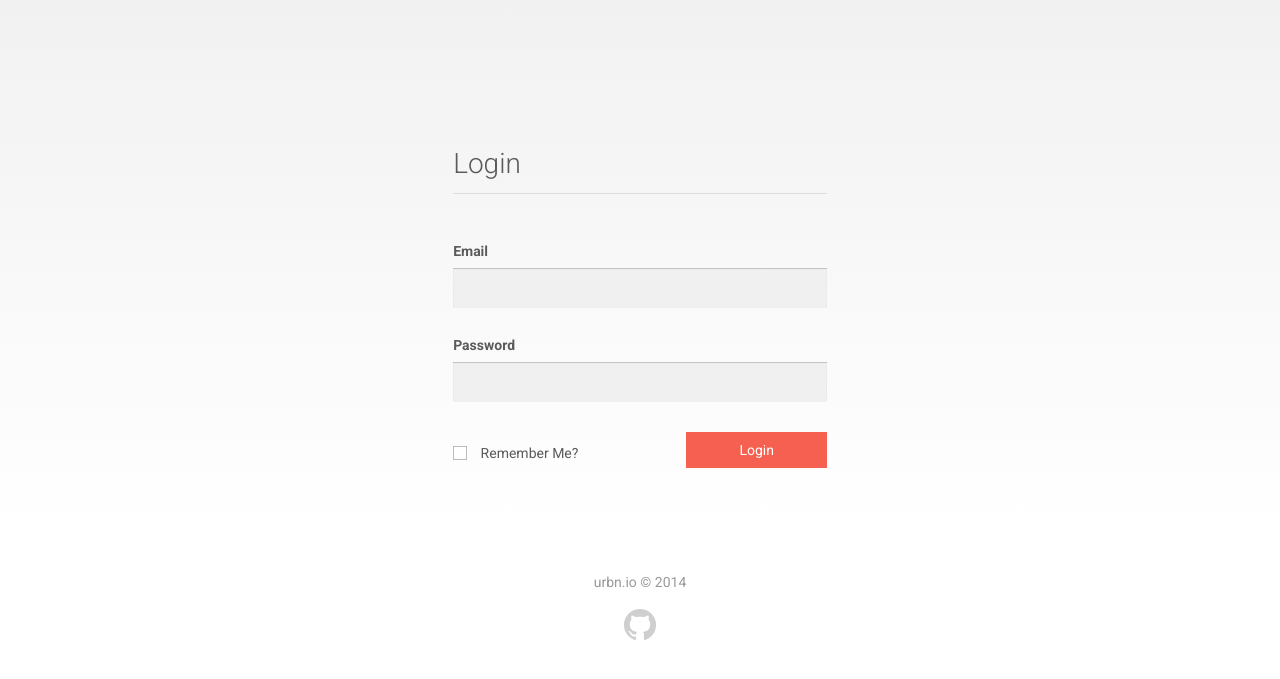
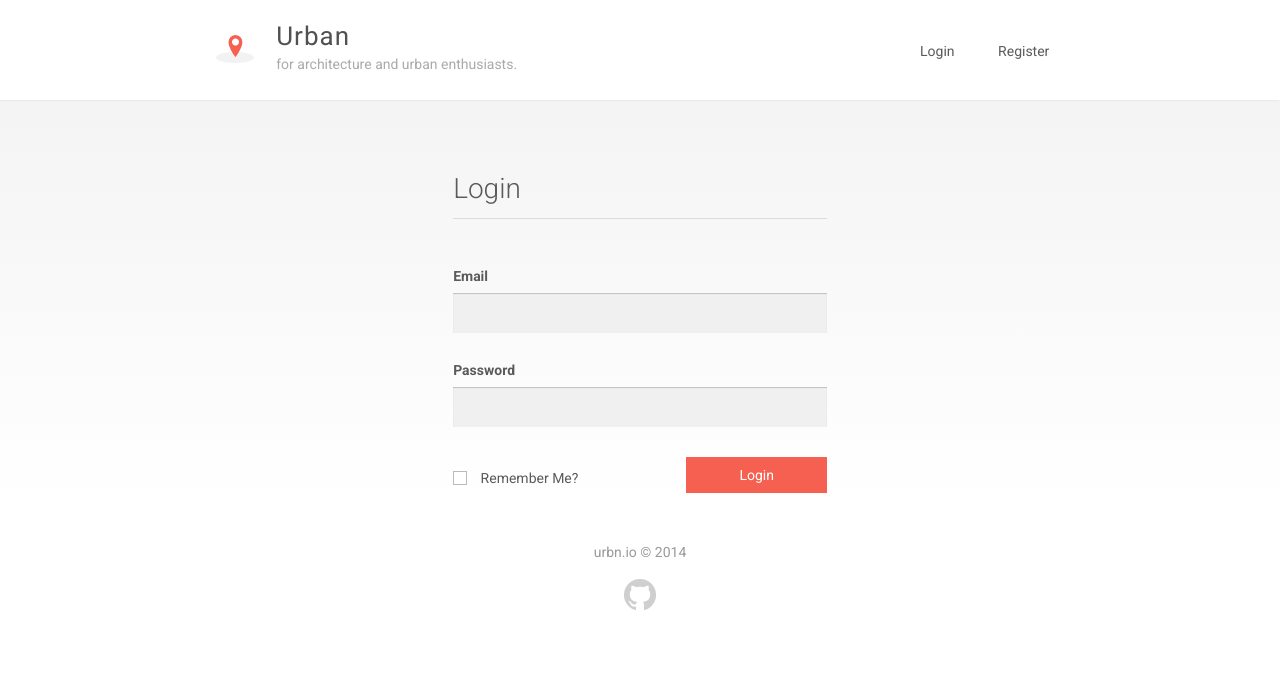
Before and after one commit to NathanCH/Urban, a PHP site: page /2014/urban/ in a window 1280 px wide. Shown: the top 679 px of the page. Run offline with PHP 8.4, Linux system fonts and the light colour scheme; some libraries are stand-ins or nearby versions.

Commit message:
Rendering layouts
- Added basic page layout.
- Modified render() to route views through layout().
- Defined layout paths.
- Added header markup with basic navigation.
- Created basic placeholder logo.

```diff
--- a/application/config/config.php
+++ b/application/config/config.php
@@ -34,6 +34,12 @@
     define('APP_VER' , '0.1');
 
 /**
+ *  Layout Path.
+ */
+    define('LAYOUT_VIEWS', 'application/layouts/');
+    define('LAYOUT_VIEW_FILE_TYPE' , '.php');
+
+/**
  *  View Path.
  */
     define('PATH_VIEWS', 'application/views/');
--- a/application/controller/user.php
+++ b/application/controller/user.php
@@ -14,10 +14,9 @@
          *  @todo figure out what to do here.
          */
             public function index() {
-                // For now, render blank page.
-                $this->render('_templates/header');
-                $this->render('pages/blank');
-                $this->render('_templates/footer');
+
+                // Render layout and view files.
+                $this->render('static/index', 'pages/blank');
             }
 
         /**
@@ -74,10 +73,8 @@
                     }
                 }
 
-                // Render view files.
-                $this->render('_templates/header');
-                $this->render('user/login', $data);
-                $this->render('_templates/footer');
+                // Render layout and view files.
+                $this->render('static/index', 'user/login', $data);
             }
 
         /**
@@ -168,36 +165,33 @@
 
                 }
 
-                // Render view files.
-                $this->render('_templates/header');
-                $this->render('user/register', $data);
-                $this->render('_templates/footer');
+                // Render layout and view files.
+                $this->render('static/index', 'user/register', $data);
             }
 
         /**
          *  Edit user.
          *
          *  @todo I may turn this into user/profile and have inline editing.
+         *  @todo Check that the user is logged in.
          */
             public function edit($id = null) {
 
                 $data = array();
 
-                $users_model = $this->loadModel('UsersModel');
+                // $users_model = $this->loadModel('UsersModel');
 
-                // If the current user is logged in.
-                if($users_model->isLoggedIn()) {
-                    echo 'Welcome ' . Input::escape($users_model->data()->email) . ' - <a href="'. URL .'user/logout">Logout</a>';
-                }
+                // // If the current user is logged in.
+                // if($users_model->isLoggedIn()) {
+                //     echo 'Welcome ' . Input::escape($users_model->data()->email) . ' - <a href="'. URL .'user/logout">Logout</a>';
+                // }
 
-                else{
-                    echo 'Please <a href="'. URL .'user/login">Login</a> or <a href="'. URL .'user/register">Register</a> ';
-                }
+                // else{
+                //     echo 'Please <a href="'. URL .'user/login">Login</a> or <a href="'. URL .'user/register">Register</a> ';
+                // }
 
-                //Render the view files.
-                $this->render('_templates/header');
-                $this->render('user/edit', $data);
-                $this->render('_templates/footer');
+                // Render layout and view files.
+                $this->render('static/index', 'user/edit', $data);
             }
 
 
--- /dev/null
+++ b/application/layouts/static/index.php
@@ -0,0 +1,16 @@
+<?php
+/**
+ *  Static Layout.
+ *
+ *  associated views: user/login, user/register, user/edit
+ */
+
+    // Echo header view.
+    echo $this->view('_templates/header', $data);
+
+    // View Content.
+    echo $data['view_content'];
+
+    // Echo footer view.
+    echo $this->view('_templates/footer', $data);
+?>
--- a/application/libs/application.php
+++ b/application/libs/application.php
@@ -31,7 +31,7 @@ class Application
         $this->splitUrl();
 
         // Check if cookie exists but no session.
-        if( Cookie::exists(COOKIE_NAME) && !Session::exists(SESSION_NAME)) {
+        if(Cookie::exists(COOKIE_NAME) && !Session::exists(SESSION_NAME)) {
 
             // Get cookie name.
             $hash = Cookie::get(COOKIE_NAME);
@@ -41,6 +41,7 @@ class Application
 
             // If cookie matches with an existing session.
             if($hashCheck->count()) {
+                // Login user (create a session).
                 require 'application/models/usersmodel.php';
                 $users_model = new UsersModel($hashCheck->first()->user_id);
                 $users_model->login();
--- a/application/libs/controller.php
+++ b/application/libs/controller.php
@@ -1,33 +1,57 @@
 <?php
 
 /**
- * This is the "base controller class". All other "real" controllers extend this class.
+ *  This is the "base controller class". All other controllers extend this class.
  */
     class Controller
     {
 
         /**
          *  Load the model with the given name.
-     *  loadModel("SongModel") would include models/songmodel.php and create the object in the controller, like this:
-     *  $songs_model = $this->loadModel('SongsModel');
-     *  Note that the model class name is written in "CamelCase", the model's filename is the same in lowercase letters
          *
          *  @param   string $model_name      The name of the model
          *  @param   string $param           Pass the model information.
          *  @return  object model
          */
             public function loadModel($model_name, $param = null) {
+
+                // Require model file.
                 require_once 'application/models/' . strtolower($model_name) . '.php';
+
                 return new $model_name($param);
             }
 
         /**
-     *  Render view files.
+         *  Render layout and view files.
          *
-     *  @param $view         the page to render.
+         *  @param $layout       the layout to render.
+         *  @param $view         the view to render.
+         *  @param $data_array   data to be passed to view() and layout().
+         */
+            public function render($layout, $view, $data = array()) {
+
+                // Returns view HTML.
+                $prepare_view = $this->view($view, $data);
+
+                // Store view HTML inside along with rest of $data.
+                $data['view_content'] = $prepare_view;
+
+                // Don't need it anymore.
+                unset($prepare_view);
+
+                // Returns layout HTML.
+                $prepare_layout = $this->layout($layout, $data);
+
+                echo $prepare_layout;
+            }
+
+        /**
+         *  Prepare view files.
+         *
+         *  @param $view         the view to render.
          *  @param $data_array   data to be passed to the view.
          */
-        public function render($view, $data = array()) {
+            public function view($view, $data = array()) {
 
                 extract($data);
 
@@ -40,8 +64,32 @@ class Controller
                 include $path;
 
                 // Render view file.
-            $render_view = ob_get_clean();
+                $html = ob_get_clean();
 
-            echo $render_view;
+                return $html;
+            }
+
+        /**
+         *  Render Layout.
+         *
+         *  @param $layout       the layout to render.
+         *  @param $data_array   data to be passed to the layout.
+         */
+            public function layout($layout, $data = array()) {
+
+                extract($data);
+
+                // Start buffer.
+                ob_start();
+
+                // Build full path to layout file.
+                $path = LAYOUT_VIEWS . $layout . LAYOUT_VIEW_FILE_TYPE;
+
+                include $path;
+
+                // Render layout file.
+                $html = ob_get_clean();
+
+                return $html;
             }
     }
--- a/application/models/usersmodel.php
+++ b/application/models/usersmodel.php
@@ -112,7 +112,7 @@
 
                 // When username or password haven't been defined, but the current user exists.
                 if(!$username && !$password && $this->exists()) {
-                    // Create a session for this user.
+                    // Create a session for a user that has a valid cookie.
                     Session::put($this->_sessionName, $this->data()->id);
                 }
 
@@ -124,6 +124,7 @@
                     if($user) {
                         // Create new hash and check if it matches their password.
                         if($this->data()->password === Hash::make($password, $this->data()->salt)) {
+
                             // Create a session with this user's id.
                             Session::put($this->_sessionName, $this->data()->id);
 
--- a/application/views/_templates/header.php
+++ b/application/views/_templates/header.php
@@ -16,3 +16,34 @@
         <script src="<?= URL; ?>public/js/functions.js"></script>
     </head>
     <body>
+        <header class="site-header">
+            <div class="site-container site-container-centered">
+                <div class="row">
+                    <div class="small-12 medium-8 large-8 columns">
+                        <div class="row site-logo-container">
+                            <div class="small-2 medium-1 large-1 columns">
+                                <a href="<?= URL ?>">
+                                    <img class="logo-icon" src="<?= URL; ?>public/img/logo-icon.png" />
+                                </a>
+                            </div>
+                            <div class="small-10 medium-11 large-11 columns">
+                                <span class="logo-text mlm"><a href="<?= URL ?>">Urban</a></span>
+                                <span class="slogan mlm">for architecture and urban enthusiasts.</span>
+                            </div>
+                        </div>
+                    </div>
+                    <div class="small-12 medium-4 large-4 columns">
+                        <nav class="site-navigation right">
+                            <ul>
+                                <li class="site-navigation-item">
+                                    <a href="<?= URL; ?>user/login">Login</a>
+                                </li>
+                                <li class="site-navigation-item">
+                                    <a href="<?= URL; ?>user/register">Register</a>
+                                </li>
+                            </ul>
+                        </nav>
+                    </div>
+                </div>
+            </div>
+        </header>
--- a/application/views/user/edit.php
+++ b/application/views/user/edit.php
@@ -7,7 +7,7 @@
  */
 ?>
 
-    <div class="container container-centered">
+    <div class="site-container site-container-centered">
         <header class="row">
             <div class="columns">
                 <h1>Edit Profile</h1>
@@ -106,7 +106,7 @@
                         <div class="small-12 medium-12 large-12 columns">
                             <div class="textarea-editor">
                                 <div class="textarea-editor-body" contenteditable="true">
-                                    <p>Lorem ipsum dolor sit amet, consectetur adipiscing elit. Vestibulum pharetra metus eros, at molestie nisl tincidunt at. Phasellus ac facilisis leo.</p>
+                                    <p>Lorem ipsum dolor sit amet, consectetur adipiscing elit. Vestibulum @NathanCH pharetra metus eros, at molestie nisl tincidunt at. Phasellus ac facilisis leo.</p>
                                 </div>
                                 <div class="textarea-editor-tools">
                                     <ul class="tools clearfix">
--- a/application/views/user/login.php
+++ b/application/views/user/login.php
@@ -9,13 +9,13 @@
  */
 ?>
 
-    <div class="container-small container-centered">
+    <div class="site-container-small site-container-centered">
         <header class="row">
             <div class="small-12 medium-12 large-12 columns">
                     <h1>Login</h1>
             </div>
         </header>
-        <form action="<?= URL; ?>users/login/" method="POST">
+        <form action="<?= URL; ?>user/login/" method="POST">
             <fieldset>
                 <?php
                 // Display flash.
--- a/application/views/user/register.php
+++ b/application/views/user/register.php
@@ -6,13 +6,13 @@
  */
 ?>
 
-<div class="container-small container-centered">
+<div class="site-container-small site-container-centered">
     <header class="row">
         <div class="small-12 medium-12 large-12 columns">
             <h1>Create Account</h1>
         </div>
     </header>
-    <form action="<?= URL; ?>users/register/" method="POST">
+    <form action="<?= URL; ?>user/register/" method="POST">
         <fieldset>
             <?php
             // Display errors.
--- a/public/css/forms.css
+++ b/public/css/forms.css
@@ -3,10 +3,6 @@
 
     Adjust .row vertical gutter.
 */
-
-    /*form > .row > *            { margin-bottom: 30px; }     Add margin for child .row inside a form element */
-    /*form > .row > *:last-child { margin-bottom: 0; }        Remove margin for final child. */
-    /*form > .row > *:only-child { margin-bottom: 50px; }     If it is a single item, increase margin. */
 
     fieldset > .row { margin-bottom: 30px; }
     fieldset > .row:last-child { margin-bottom: 0; }
--- a/public/css/main.css
+++ b/public/css/main.css
@@ -8,43 +8,83 @@
         width: 100%;
     }
 
-/*  Login Page
+/*  Site Structure
     ===
 
     Container Setup
     ---
 */
 
-    .container{
+    .site-container{
         max-width: 1024px;
         height: auto;
     }
 
-    .container-small{
+    .site-container-small{
         width: 400px;
         height: auto;
     }
 
     @media only screen and (max-width: 1024px) {
-        div[class^="container"]{
+        div[class^="site-container"]{
             width: 100%;
+            padding: 0 40px 40px 40px;
         }
     }
 
-    .container-centered{
+    .site-container-centered{
         position: relative;
         display: block;
-        margin: 150px auto 75px;
-    }
-
-    @media only screen and (max-width: 1024px) {
-        .container-centered{
-            margin: 20px 0 0;
-            padding: 40px;
-        }
+        margin: 0 auto;
     }
 
 
+/*  Site Header
+    ===
+
+    todo    move to dedicated layouts sheet.
+*/
+    .site-header{
+        width: 100%;
+        height: 100px;
+        margin-bottom: 75px;
+        background-color: white;
+        box-shadow: -1px 0px 2px 0px rgba(0,0,0,.13);
+    }
+
+        .site-logo-container.row{
+            margin-top: 15px;
+        }
+
+        .site-logo-container .logo-icon{
+            line-height: 50px;
+            margin: 20px 10px 0 0;
+
+            /* Override responsive images */
+            width: auto;
+            max-width: none;
+        }
+
+    /* Site Navigation */
+    .site-navigation{
+        margin-top: 32px;
+    }
+
+        .site-navigation .site-navigation-item{
+            display: inline-block;
+            margin: 0 0 0 10px;
+        }
+
+        .site-navigation .site-navigation-item a{
+            padding: 10px 15px;
+            display: block;
+            text-decoration: none;
+            color: #5A5A5A;
+        }
+
+            .site-navigation .site-navigation-item a:hover{
+                color: #333;
+            }
 /*  Footer
     ---
 */
@@ -52,7 +92,7 @@
     footer{ text-align: center; }
 
     .copyright{
-        margin-bottom: 20px;
+        margin: 20px 0;
         color: #999;
     }
 
--- a/public/css/reset.css
+++ b/public/css/reset.css
@@ -97,6 +97,14 @@ form{
 .mbm{ margin-bottom: 12px; }
 .mbs{ margin-bottom: 5px; }
 
+.mrl{ margin-right: 20px; }
+.mrm{ margin-right: 12px; }
+.mrs{ margin-right: 5px; }
+
+.mll{ margin-left: 20px; }
+.mlm{ margin-left: 12px; }
+.mls{ margin-left: 5px; }
+
 /* Foundation Clearfix Class */
 .clearfix{ *zoom: 1; }
   .clearfix:before,
--- a/public/css/typography.css
+++ b/public/css/typography.css
@@ -55,3 +55,24 @@
     ol{
         line-height: 1.3em;
     }
+
+/*  Branding Text
+    ---
+*/
+    .logo-text{
+        font-size: 26px;
+        font-weight: 400;
+        font-family: "Roboto", Arial, sans-serif;
+        letter-spacing: 1px;
+        display: block;
+        line-height: 42px;
+    }
+
+        .logo-text a{
+            color: #515151;
+            text-decoration: none;
+        }
+
+    .slogan{
+        color: #AAA;
+    }
```
Also changed, not shown: application/views/pages/blank.php (+8 -4 lines), public/img/logo-icon.png (added). Lines whose indentation alone changed are shown as unchanged.
